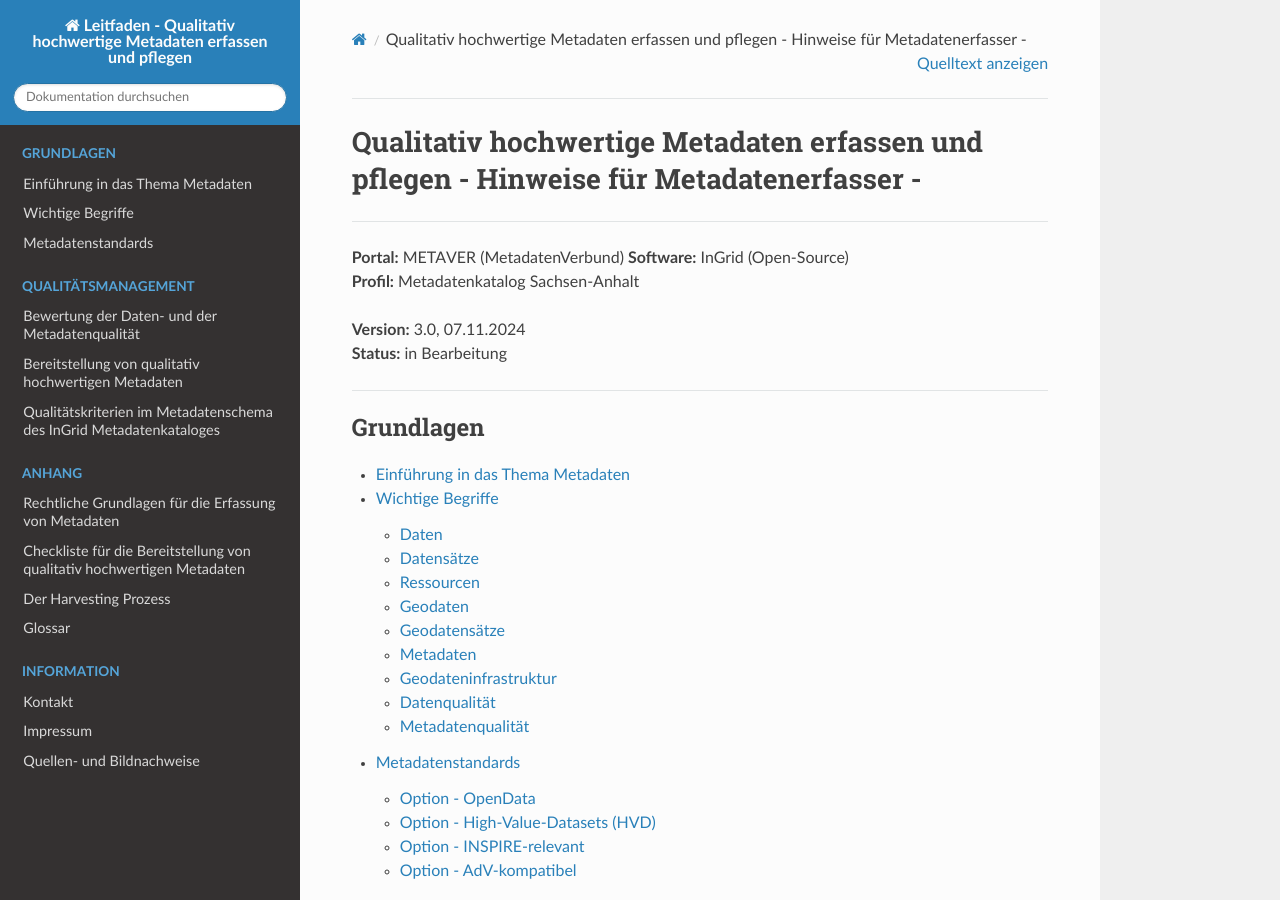
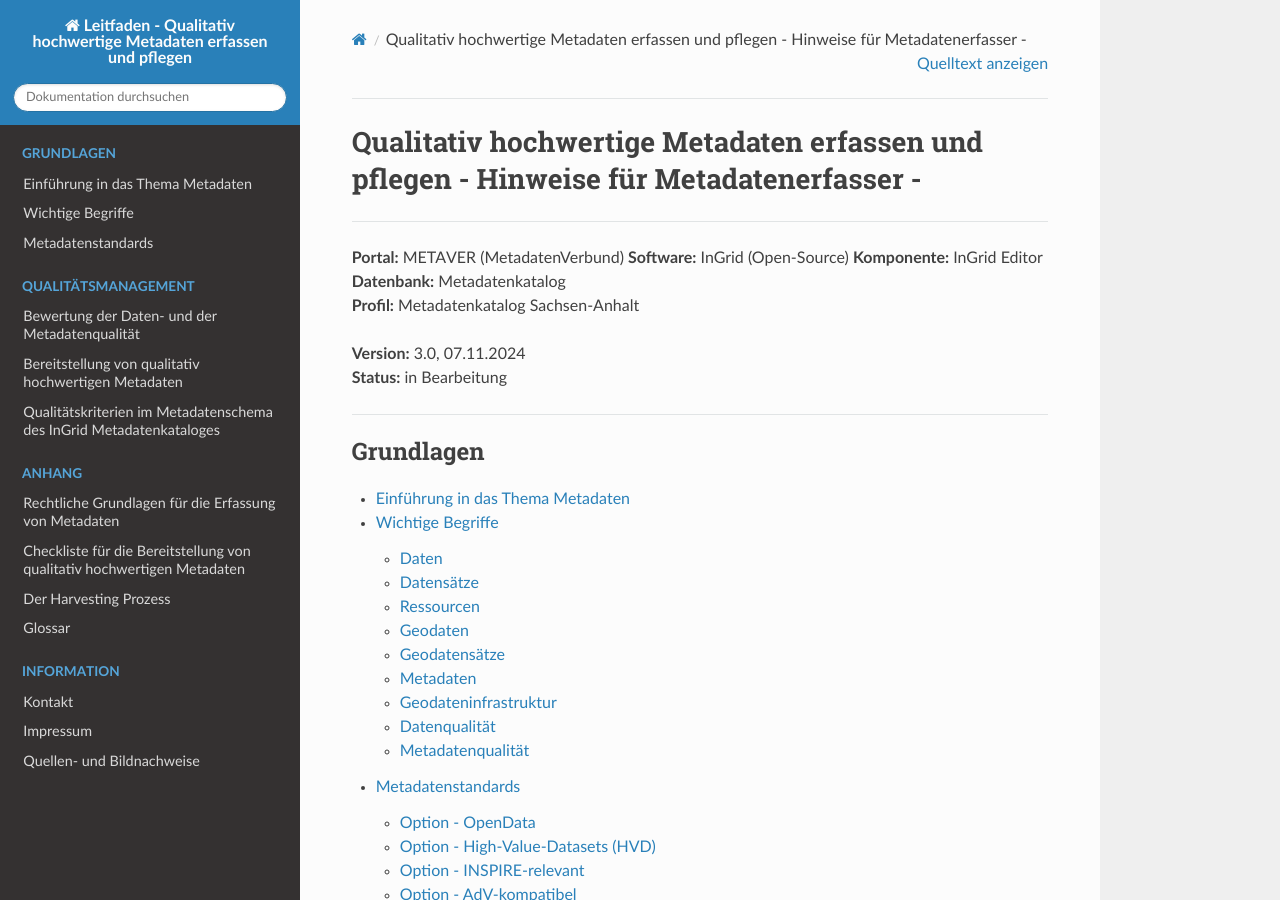
Before and after one commit to tomiwo/ingrid-mdk-st-high-quality-metadata, a Sphinx documentation site: the page built from docs/index.rst, in a window 1280 px wide and 900 px high. Built offline with Sphinx 7.4.7 and the Read the Docs theme 3.1.0, drawn with Linux system fonts in a browser that asks for light colours.

Commit message:
Update index.rst

```diff
--- a/docs/index.rst
+++ b/docs/index.rst
@@ -10,6 +10,8 @@ Qualitativ hochwertige Metadaten erfassen und pflegen - Hinweise für Metadatene
 
 | **Portal:** METAVER (MetadatenVerbund)
   **Software:** InGrid (Open-Source)
+  **Komponente:** InGrid Editor
+  **Datenbank:** Metadatenkatalog
 | **Profil:** Metadatenkatalog Sachsen-Anhalt
 
 | **Version:** 3.0, 07.11.2024
```
